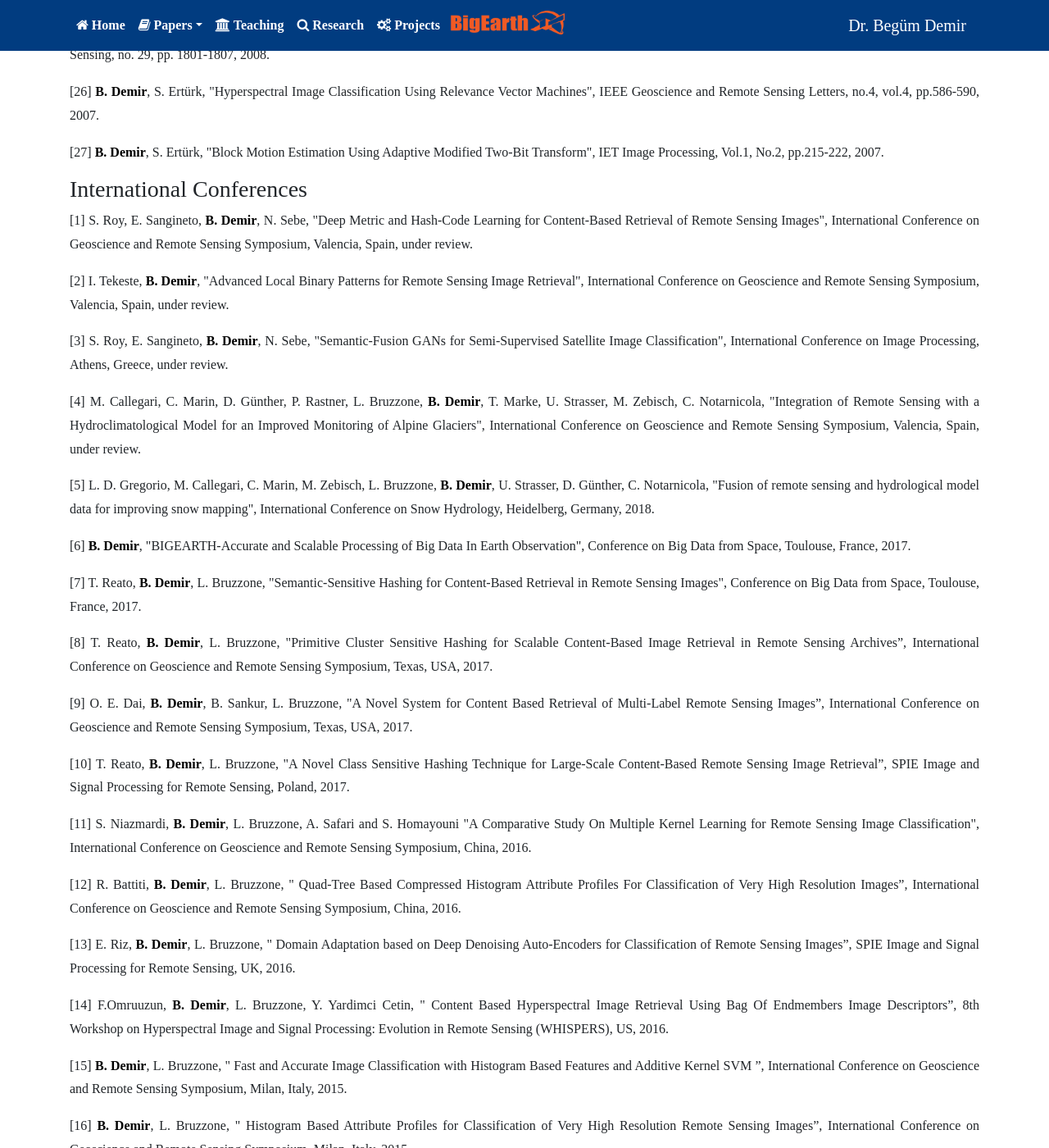
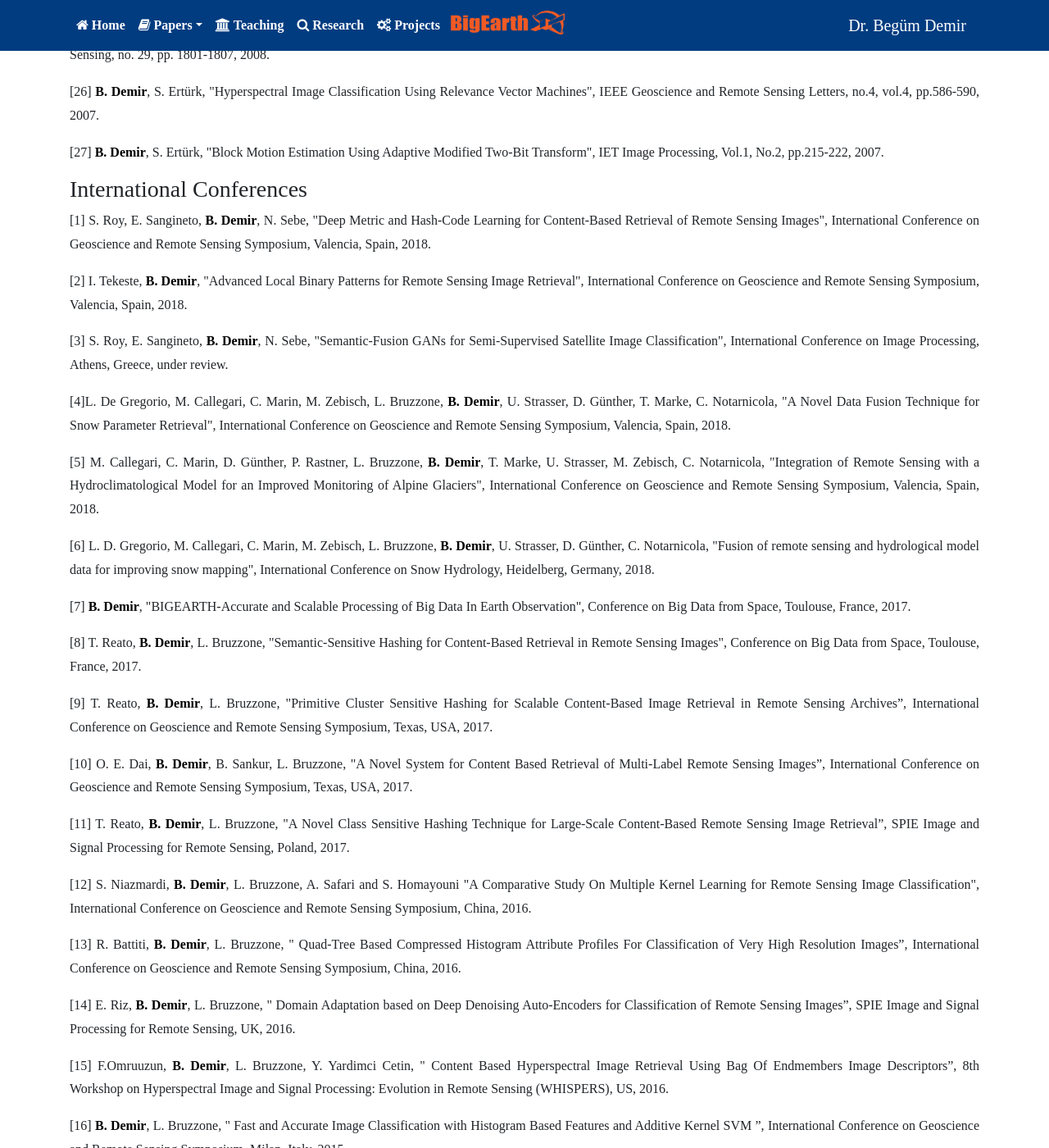
Before and after one commit to zafatar/bd, a Jekyll site: the page built from papers.md, in a window 1280 px wide and 1400 px high, scrolled down 2005 px. Shown: the whole window at 82% size. Built offline with Jekyll 4.4.1, drawn with Linux system fonts in a browser that asks for light colours; nearby versions of some CDN libraries; some web fonts are replaced; some of the changed text lies outside the part shown.

Commit message:
int conf part updated

```diff
--- a/papers.md
+++ b/papers.md
@@ -79,21 +79,23 @@
 <h3>International Conferences</h3>
 
 <div class="container text-justify p-0">
-        <p>[<span class='intConf'></span>] S. Roy, E. Sangineto, <span class="demir">B. Demir</span>, N. Sebe, "Deep Metric and Hash-Code Learning for Content-Based Retrieval of Remote Sensing Images", International Conference on Geoscience and Remote Sensing Symposium, Valencia, Spain, under review.</p>
+    <p>[<span class='intConf'></span>] S. Roy, E. Sangineto, <span class="demir">B. Demir</span>, N. Sebe, "Deep Metric and Hash-Code Learning for Content-Based Retrieval of Remote Sensing Images", International Conference on Geoscience and Remote Sensing Symposium, Valencia, Spain, 2018.</p>
 
-	<p>[<span class='intConf'></span>] I. Tekeste, <span class="demir">B. Demir</span>, "Advanced Local Binary Patterns for Remote Sensing Image Retrieval", International Conference on Geoscience and Remote Sensing Symposium, Valencia, Spain, under review.</p>
+	<p>[<span class='intConf'></span>] I. Tekeste, <span class="demir">B. Demir</span>, "Advanced Local Binary Patterns for Remote Sensing Image Retrieval", International Conference on Geoscience and Remote Sensing Symposium, Valencia, Spain, 2018.</p>
 
 	<p>[<span class='intConf'></span>] S. Roy, E. Sangineto, <span class="demir">B. Demir</span>, N. Sebe, "Semantic-Fusion GANs for Semi-Supervised Satellite Image Classification", International Conference on Image Processing, Athens, Greece, under review.</p>
 
-	<p>[<span class='intConf'></span>] M. Callegari, C. Marin, D. Günther, P. Rastner, L. Bruzzone, <span class="demir">B. Demir</span>, T. Marke, U. Strasser, M. Zebisch, C. Notarnicola, "Integration of Remote Sensing with a Hydroclimatological Model for an Improved Monitoring of Alpine Glaciers", International Conference on Geoscience and Remote Sensing Symposium, Valencia, Spain, under review.</p>
+	<p>[<span class='intConf'></span>]L. De Gregorio, M. Callegari, C. Marin, M. Zebisch, L. Bruzzone, <span class="demir">B. Demir</span>, U. Strasser, D. Günther, T. Marke, C. Notarnicola, "A Novel Data Fusion Technique for Snow Parameter Retrieval",  International Conference on Geoscience and Remote Sensing Symposium, Valencia, Spain, 2018.</p>
 
-     	<p>[<span class='intConf'></span>] L. D. Gregorio, M. Callegari, C. Marin, M. Zebisch, L. Bruzzone, <span class="demir">B. Demir</span>, U. Strasser, D. Günther, C. Notarnicola, "Fusion of remote sensing and hydrological model data for improving snow mapping", International Conference on Snow Hydrology, Heidelberg, Germany, 2018.</p>
+	<p>[<span class='intConf'></span>] M. Callegari, C. Marin, D. Günther, P. Rastner, L. Bruzzone, <span class="demir">B. Demir</span>, T. Marke, U. Strasser, M. Zebisch, C. Notarnicola, "Integration of Remote Sensing with a Hydroclimatological Model for an Improved Monitoring of Alpine Glaciers", International Conference on Geoscience and Remote Sensing Symposium, Valencia, Spain, 2018.</p>
 
-      	<p>[<span class='intConf'></span>] <span class="demir">B. Demir</span>, "BIGEARTH-Accurate and Scalable Processing of Big Data In Earth Observation", Conference on Big Data from Space, Toulouse, France, 2017.</p>
+    <p>[<span class='intConf'></span>] L. D. Gregorio, M. Callegari, C. Marin, M. Zebisch, L. Bruzzone, <span class="demir">B. Demir</span>, U. Strasser, D. Günther, C. Notarnicola, "Fusion of remote sensing and hydrological model data for improving snow mapping", International Conference on Snow Hydrology, Heidelberg, Germany, 2018.</p>
 
-       	<p>[<span class='intConf'></span>] T. Reato, <span class="demir">B. Demir</span>, L. Bruzzone, "Semantic-Sensitive Hashing for Content-Based Retrieval in Remote Sensing Images", Conference on Big Data from Space, Toulouse, France, 2017.</p>
+    <p>[<span class='intConf'></span>] <span class="demir">B. Demir</span>, "BIGEARTH-Accurate and Scalable Processing of Big Data In Earth Observation", Conference on Big Data from Space, Toulouse, France, 2017.</p>
 
-     	<p>[<span class='intConf'></span>] T. Reato, <span class="demir">B. Demir</span>, L. Bruzzone, "Primitive Cluster Sensitive Hashing for Scalable Content-Based Image Retrieval in Remote Sensing Archives”, International Conference on Geoscience and Remote Sensing Symposium, Texas, USA, 2017.</p>
+    <p>[<span class='intConf'></span>] T. Reato, <span class="demir">B. Demir</span>, L. Bruzzone, "Semantic-Sensitive Hashing for Content-Based Retrieval in Remote Sensing Images", Conference on Big Data from Space, Toulouse, France, 2017.</p>
+
+    <p>[<span class='intConf'></span>] T. Reato, <span class="demir">B. Demir</span>, L. Bruzzone, "Primitive Cluster Sensitive Hashing for Scalable Content-Based Image Retrieval in Remote Sensing Archives”, International Conference on Geoscience and Remote Sensing Symposium, Texas, USA, 2017.</p>
 
 	<p>[<span class='intConf'></span>] O. E. Dai, <span class="demir">B. Demir</span>, B. Sankur, L. Bruzzone, "A Novel System for Content Based Retrieval of Multi-Label Remote Sensing Images”, International Conference on Geoscience and Remote Sensing Symposium, Texas, USA, 2017.</p>
 
```
